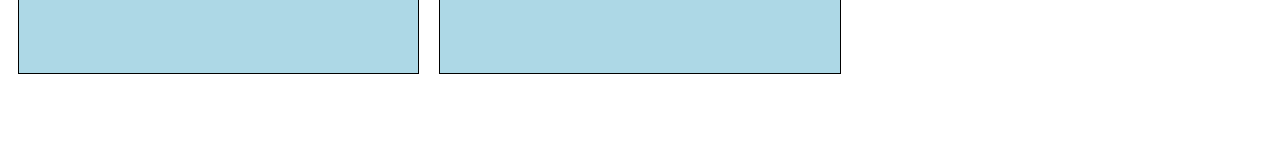
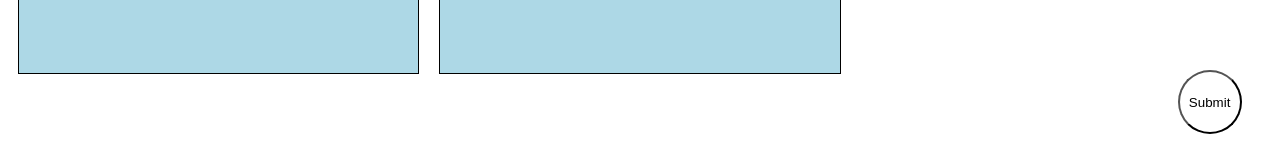
Before and after one commit to GraphTree/ToDoApp, a React (Create React App) app: page / in a window 1280 px wide. Shown: the part 642-797 px from the top of the page. Built offline with nearby package versions, Linux system fonts and the light colour scheme.

Commit message:
added a button adding new task (function adding new task is not yet made. Only button is made)

```diff
--- a/src/routes/Home.tsx
+++ b/src/routes/Home.tsx
@@ -2,7 +2,6 @@ import {useState} from 'react';
 import styled from "styled-components";
 import {IToDo} from "../utils/types";
 import ToDo from "./ToDo";
-
 
 
 
@@ -12,7 +11,16 @@ const GirdContainer= styled.div`
 
 `
 
+const SubmitButton = styled.button`
+    position: fixed;
+    background-color:white;
+    bottom : 3%;
+    right : 3%;
+    width : 4rem;
+    height : 4rem;
+    border-radius:70%
 
+`
 
 
 const testToDoObject:IToDo[] = [
@@ -33,6 +41,7 @@ function Home() {
         <GirdContainer>
             {toDoList.map((toDo) => <ToDo DataInfo={toDo} key= {toDo.id} />)}
         </GirdContainer>
+        <SubmitButton>Submit</SubmitButton>
     </div>
   );
 }
```
